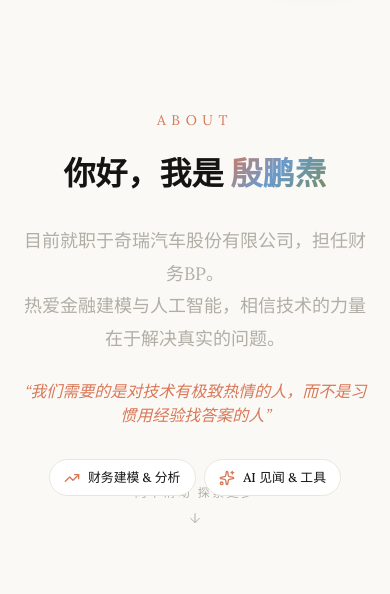
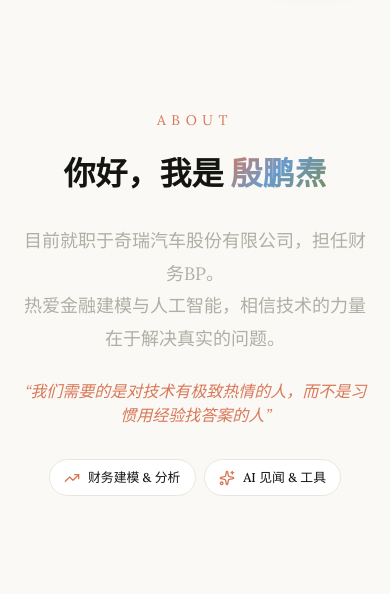
Before and after one commit to yinpengtao2002-ai/yinpengtao2002-ai.github.io, a Next.js app: page / in a window 390 px wide. Shown: the part 838-1432 px from the top of the page. Built offline with nearby package versions, Linux system fonts and the light colour scheme.

Commit message:
Fix mobile about and chat panel layout

```diff
--- a/src/app/page.tsx
+++ b/src/app/page.tsx
@@ -63,6 +63,7 @@ function FullScreenSection({
       id={id}
       className="full-viewport"
       style={{
+        position: "relative",
         width: "100%",
         display: "flex",
         flexDirection: "column",
@@ -72,11 +73,29 @@ function FullScreenSection({
         gap: topAlign ? "1rem" : "1.5rem",
       }}
     >
-      <div style={{ width: "100%", maxWidth: "800px", textAlign: "center" }}>
+      <div
+        style={{
+          width: "100%",
+          maxWidth: "800px",
+          textAlign: "center",
+          paddingBottom: topAlign && nextId ? "5.5rem" : 0,
+        }}
+      >
         {children}
       </div>
       {nextId && (
-        <div style={{ marginTop: topAlign ? "0.75rem" : 0 }}>
+        <div
+          style={
+            topAlign
+              ? {
+                  position: "absolute",
+                  left: "50%",
+                  bottom: "calc(env(safe-area-inset-bottom, 0px) + 1rem)",
+                  transform: "translateX(-50%)",
+                }
+              : { marginTop: 0 }
+          }
+        >
           <ScrollArrow targetId={nextId} lowMotion={lowMotion} />
         </div>
       )}
--- a/src/components/ChatWidget.tsx
+++ b/src/components/ChatWidget.tsx
@@ -12,6 +12,7 @@ import rehypeKatex from "rehype-katex";
 import "katex/dist/katex.min.css";
 import { allDialoguePatterns, defaultResponses } from "@/lib/data/dialoguePatterns";
 import { aiContent as staticAI, financeContent as staticFinance } from "@/lib/data/generated/content";
+import { useViewportProfile } from "@/lib/useLowMotionMode";
 
 interface ContentCard {
     id: number;
@@ -150,12 +151,15 @@ function recognizeIntent(input: string, aiContent: ContentCard[], financeContent
 
 export default function ChatWidget() {
     const router = useRouter();
+    const { isMobileLike } = useViewportProfile();
     const [isOpen, setIsOpen] = useState(false);
     const [messages, setMessages] = useState<Message[]>([]);
     const [inputValue, setInputValue] = useState("");
     const [isProcessing, setIsProcessing] = useState(false);
     const [aiAvailable, setAiAvailable] = useState<boolean | null>(null);
     const [initialized, setInitialized] = useState(false);
+    const [viewportHeight, setViewportHeight] = useState<number | null>(null);
+    const [viewportOffsetTop, setViewportOffsetTop] = useState(0);
     const messagesEndRef = useRef<HTMLDivElement>(null);
     const inputRef = useRef<HTMLTextAreaElement>(null);
 
@@ -172,19 +176,29 @@ export default function ChatWidget() {
     useEffect(() => { scrollToBottom(); }, [messages]);
 
     useEffect(() => {
-        if (isOpen && !initialized) {
-            setInitialized(true);
-            setMessages([{
-                id: "greeting",
-                role: "assistant",
-                content: "你好！我是 Lucas 的 AI 助手，搭载 Claude Opus 4.6 模型。\n\n你可以问我任何关于这个网站的问题，比如有什么文章、Lucas 是谁，或者随便聊聊也行。",
-            }]);
-        }
-    }, [isOpen, initialized]);
+        if (isOpen && !isMobileLike) inputRef.current?.focus();
+    }, [isMobileLike, isOpen]);
 
     useEffect(() => {
-        if (isOpen) inputRef.current?.focus();
-    }, [isOpen]);
+        if (!isOpen || !isMobileLike || typeof window === "undefined") return;
+
+        const viewport = window.visualViewport;
+        if (!viewport) return;
+
+        const updateViewport = () => {
+            setViewportHeight(viewport.height);
+            setViewportOffsetTop(viewport.offsetTop);
+        };
+
+        updateViewport();
+        viewport.addEventListener("resize", updateViewport);
+        viewport.addEventListener("scroll", updateViewport);
+
+        return () => {
+            viewport.removeEventListener("resize", updateViewport);
+            viewport.removeEventListener("scroll", updateViewport);
+        };
+    }, [isMobileLike, isOpen]);
 
     const callClaudeAPI = async (allMessages: Message[], assistantMsgId: string): Promise<boolean> => {
         try {
@@ -266,6 +280,27 @@ export default function ChatWidget() {
         el.style.height = Math.min(el.scrollHeight, 100) + "px";
     };
 
+    const handleOpen = () => {
+        if (!initialized) {
+            setInitialized(true);
+            setMessages([{
+                id: "greeting",
+                role: "assistant",
+                content: "你好！我是 Lucas 的 AI 助手，搭载 Claude Opus 4.6 模型。\n\n你可以问我任何关于这个网站的问题，比如有什么文章、Lucas 是谁，或者随便聊聊也行。",
+            }]);
+        }
+        setIsOpen(true);
+    };
+
+    const handleInputFocus = () => {
+        if (!isMobileLike) return;
+
+        setTimeout(() => {
+            inputRef.current?.scrollIntoView({ block: "nearest" });
+            messagesEndRef.current?.scrollIntoView({ behavior: "smooth", block: "end" });
+        }, 180);
+    };
+
     return (
         <>
             {/* Floating Button */}
@@ -276,7 +311,7 @@ export default function ChatWidget() {
                         animate={{ scale: 1, opacity: 1 }}
                         exit={{ scale: 0, opacity: 0 }}
                         transition={{ duration: 0.2 }}
-                        onClick={() => setIsOpen(true)}
+                        onClick={handleOpen}
                         style={{
                             position: "fixed",
                             bottom: 24,
@@ -323,6 +358,9 @@ export default function ChatWidget() {
                             background: "var(--background)",
                             border: "1px solid var(--border)",
                             boxShadow: "0 8px 40px rgba(0,0,0,0.12)",
+                            top: isMobileLike ? viewportOffsetTop : undefined,
+                            bottom: isMobileLike ? "auto" : undefined,
+                            height: isMobileLike ? (viewportHeight ? `${viewportHeight}px` : "100dvh") : undefined,
                         }}
                     >
                         {/* Header */}
@@ -417,7 +455,9 @@ export default function ChatWidget() {
                         <div style={{
                             flexShrink: 0,
                             borderTop: "1px solid var(--border)",
-                            padding: "12px 16px",
+                            padding: isMobileLike
+                                ? "12px 16px calc(12px + env(safe-area-inset-bottom, 0px))"
+                                : "12px 16px",
                         }}>
                             <div style={{
                                 display: "flex",
@@ -434,6 +474,7 @@ export default function ChatWidget() {
                                     ref={inputRef}
                                     value={inputValue}
                                     onChange={handleInput}
+                                    onFocus={handleInputFocus}
                                     onKeyDown={handleKeyDown}
                                     placeholder="输入消息..."
                                     rows={1}
```
